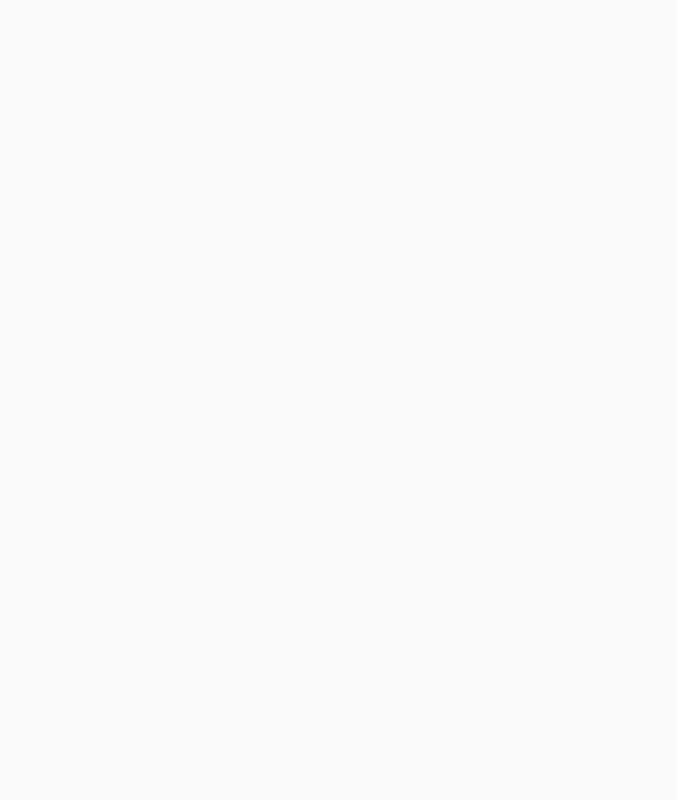
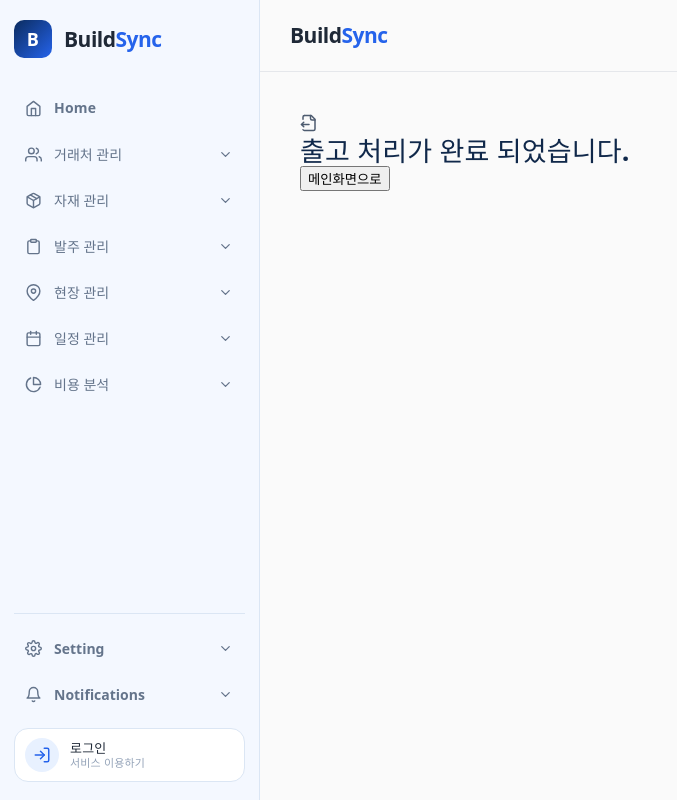
Before and after one commit to kimse0ngjun/BuildSync, a React (Vite) app in the folder frontend/: page /output/success-output in a window 1280 px wide. Before the commit this address had no page. Shown: the whole page, without its empty margins (0-677 px from the left). Built offline with nearby package versions, Linux system fonts and the light colour scheme.

Commit message:
feat: 입출고 성공 화면

```diff
--- a/frontend/src/App.tsx
+++ b/frontend/src/App.tsx
@@ -8,6 +8,8 @@ import CompanyDetail from "./pages/company/CompanyDetail";
 import MaterialList from "./pages/material/MeterialList";
 import MaterialWrite from "./pages/material/MaterialWrite";
 import { WriteOrder } from "./pages/order/WriteOrder";
+import SuccessInput from "./pages/inoutput/SuccessInput";
+import SuccessOutput from "./pages/inoutput/SuccessOutput";
 
 function App() {
   return (
@@ -22,6 +24,9 @@ function App() {
           <Route path="/material/write" element={<MaterialWrite />} />
 
           <Route path="/order/write" element={<WriteOrder />} />
+
+          <Route path="/input/success-input" element={<SuccessInput />} />
+          <Route path="/output/success-output" element={<SuccessOutput />} />
         </Route>
       </Routes>
     </BrowserRouter>
--- /dev/null
+++ b/frontend/src/pages/inoutput/SuccessInput.tsx
@@ -0,0 +1,20 @@
+import { LuFileInput } from "react-icons/lu";
+import { useNavigate } from "react-router-dom";
+
+const SuccessInput = () => {
+  const nav = useNavigate();
+
+  return (
+    <div className="suc-input">
+      <LuFileInput className="input-icon" />
+      <h2 className="input-message">입고 처리가 완료 되었습니다.</h2>
+      <div className="btn-area">
+        <button onClick={() => nav("/")} className="go-to-main">
+          메인화면으로
+        </button>
+      </div>
+    </div>
+  );
+};
+
+export default SuccessInput;
--- /dev/null
+++ b/frontend/src/pages/inoutput/SuccessOutput.tsx
@@ -0,0 +1,20 @@
+import { LuFileOutput } from "react-icons/lu";
+import { useNavigate } from "react-router-dom";
+
+const SuccessOutput = () => {
+  const nav = useNavigate();
+
+  return (
+    <div className="suc-input">
+      <LuFileOutput className="input-icon" />
+      <h2 className="input-message">출고 처리가 완료 되었습니다.</h2>
+      <div className="btn-area">
+        <button onClick={() => nav("/")} className="go-to-main">
+          메인화면으로
+        </button>
+      </div>
+    </div>
+  );
+};
+
+export default SuccessOutput;
```
